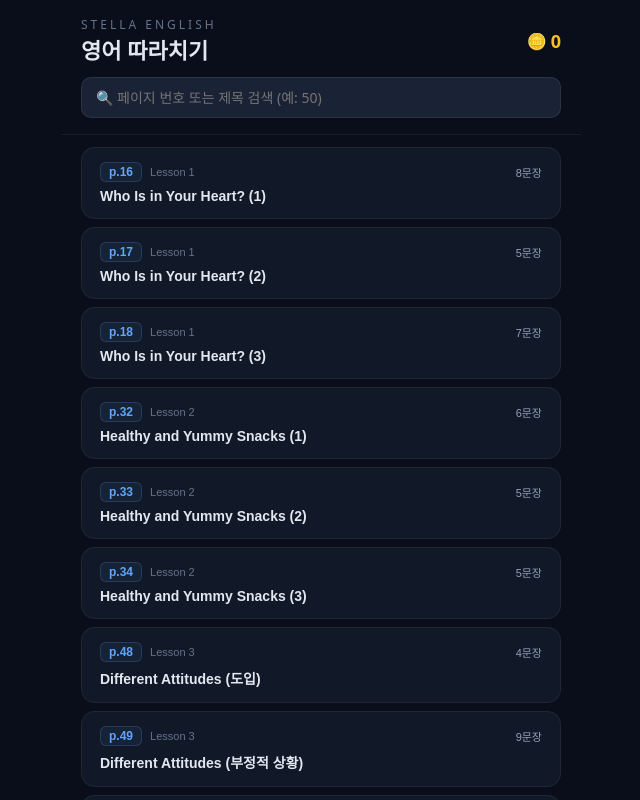
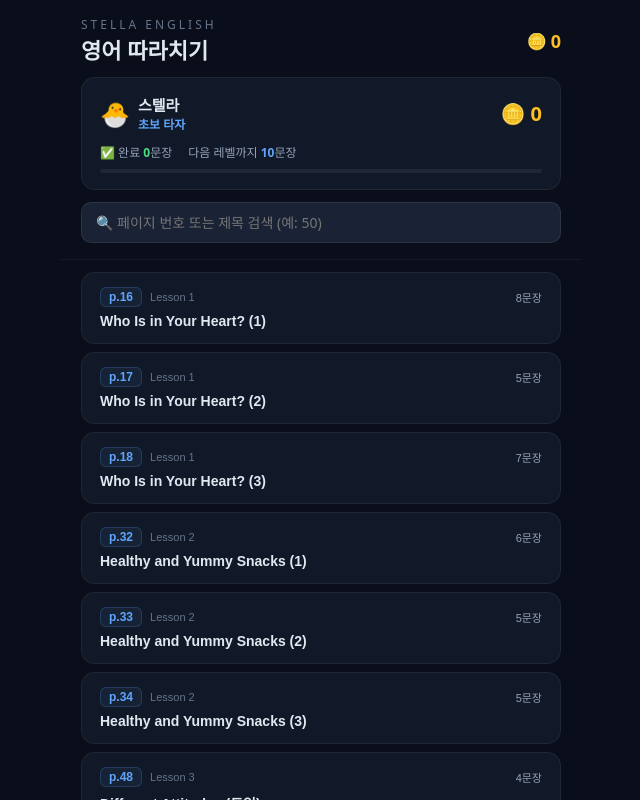
Before and after one commit to Hanjubal/stella-english, a React (Vite) app: page / in a window 1280 px wide. Shown: the top 800 px of the page, without its empty margins (319-959 px from the left). Built offline with nearby package versions, Linux system fonts and the light colour scheme.

Commit message:
상태창 + 코인 저장 추가

```diff
--- a/src/App.jsx
+++ b/src/App.jsx
@@ -219,14 +219,19 @@ const C = {
 const F = "'Pretendard Variable','Noto Sans KR',system-ui,sans-serif";
 
 export default function App() {
-  const [phase, setPhase] = useState(0); // 0=목록, 1=진행, 2=결과
+  const [phase, setPhase] = useState(0);
   const [pi, setPi] = useState(0);
   const [idx, setIdx] = useState(0);
-  const [step, setStep] = useState(0); // 0=영어, 1=한글
+  const [step, setStep] = useState(0);
   const [typed, setTyped] = useState("");
   const [comp, setComp] = useState(false);
   const [fb, setFb] = useState(null);
-  const [coin, setCoin] = useState(0);
+  const [coin, setCoin] = useState(() => {
+    try { return parseInt(localStorage.getItem("stella_coin")) || 0; } catch { return 0; }
+  });
+  const [totalSentences, setTotalSentences] = useState(() => {
+    try { return parseInt(localStorage.getItem("stella_total")) || 0; } catch { return 0; }
+  });
   const [combo, setCombo] = useState(0);
   const [maxCombo, setMaxCombo] = useState(0);
   const [score, setScore] = useState(0);
@@ -235,6 +240,14 @@ export default function App() {
   const [showCoinAnim, setShowCoinAnim] = useState(null);
   const ref = useRef(null);
   const searchRef = useRef(null);
+
+  // 코인 & 총 문장 수 저장
+  useEffect(() => {
+    try { localStorage.setItem("stella_coin", String(coin)); } catch {}
+  }, [coin]);
+  useEffect(() => {
+    try { localStorage.setItem("stella_total", String(totalSentences)); } catch {}
+  }, [totalSentences]);
 
   const pg = PAGES[pi];
   const cur = pg?.lines?.[idx] || { en: "", kr: "" };
@@ -267,6 +280,7 @@ export default function App() {
 
     if (ok) {
       setScore(s => s + 1);
+      setTotalSentences(t => t + 1);
       setCombo(c => { const nc = c + 1; if (nc > maxCombo) setMaxCombo(nc); return nc; });
       const bonus = combo >= 4 ? 50 : 0;
       addCoin(100 + bonus);
@@ -305,6 +319,18 @@ export default function App() {
     borderRadius: 12, padding: "14px 16px", fontSize: 17, fontFamily: F, color: C.txt, outline: "none",
   };
 
+  // 레벨 계산
+  const getLevel = () => {
+    if (totalSentences >= 500) return { name: "영어 마스터", emoji: "👑", next: null };
+    if (totalSentences >= 300) return { name: "영어 박사", emoji: "🎓", next: 500 };
+    if (totalSentences >= 150) return { name: "번개 타자", emoji: "⚡", next: 300 };
+    if (totalSentences >= 80) return { name: "타자 고수", emoji: "🔥", next: 150 };
+    if (totalSentences >= 30) return { name: "열심 학생", emoji: "📚", next: 80 };
+    if (totalSentences >= 10) return { name: "타자 견습생", emoji: "✏️", next: 30 };
+    return { name: "초보 타자", emoji: "🐣", next: 10 };
+  };
+  const level = getLevel();
+
   // ═══ 목록 ═══
   if (phase === 0) return (
     <div style={box}>
@@ -320,6 +346,35 @@ export default function App() {
             <span style={{ fontSize: 18, fontWeight: 800, color: C.gold }}>{coin}</span>
           </div>
         </div>
+
+        {/* 스텔라 상태창 */}
+        <div style={{
+          background: C.card, borderRadius: 14, padding: "16px 18px", marginBottom: 12,
+          border: `1px solid ${C.bdr}`,
+        }}>
+          <div style={{ display: "flex", justifyContent: "space-between", alignItems: "center", marginBottom: 10 }}>
+            <div style={{ display: "flex", alignItems: "center", gap: 8 }}>
+              <span style={{ fontSize: 24 }}>{level.emoji}</span>
+              <div>
+                <div style={{ fontSize: 15, fontWeight: 700, color: C.txt }}>스텔라</div>
+                <div style={{ fontSize: 12, color: C.en, fontWeight: 600 }}>{level.name}</div>
+              </div>
+            </div>
+            <div style={{ textAlign: "right" }}>
+              <div style={{ fontSize: 20, fontWeight: 800, color: C.gold }}>🪙 {coin.toLocaleString()}</div>
+            </div>
+          </div>
+          <div style={{ display: "flex", gap: 16, fontSize: 12, color: C.dim }}>
+            <div>✅ 완료 <span style={{ color: C.ok, fontWeight: 700 }}>{totalSentences}</span>문장</div>
+            {level.next && <div>다음 레벨까지 <span style={{ color: C.en, fontWeight: 700 }}>{level.next - totalSentences}</span>문장</div>}
+          </div>
+          {level.next && (
+            <div style={{ marginTop: 8, height: 4, borderRadius: 2, background: "rgba(255,255,255,0.06)" }}>
+              <div style={{ height: "100%", borderRadius: 2, background: C.en, width: `${Math.min(100, (totalSentences / level.next) * 100)}%`, transition: "width 0.3s" }} />
+            </div>
+          )}
+        </div>
+
         <input
           ref={searchRef}
           value={search}
```
